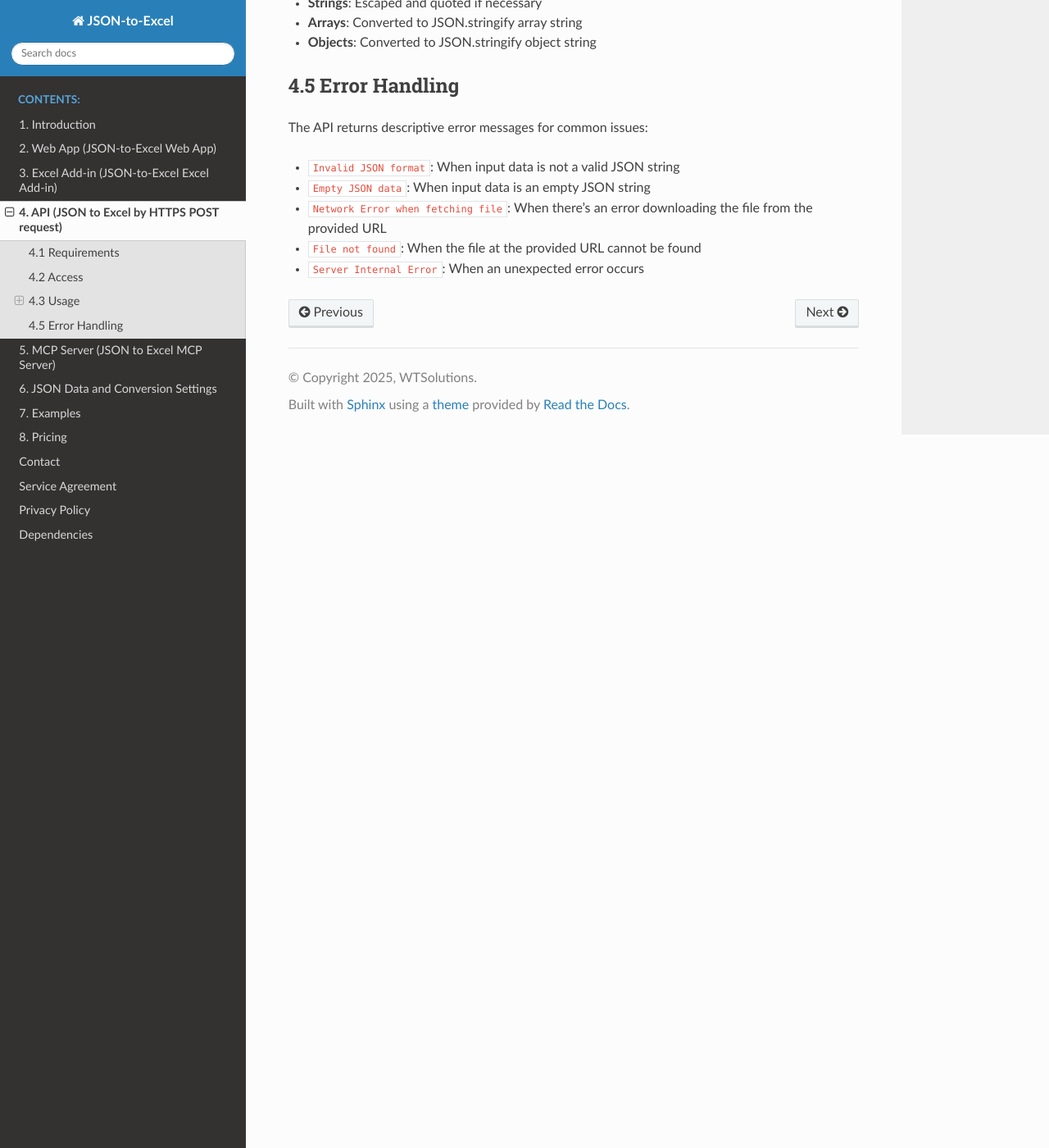
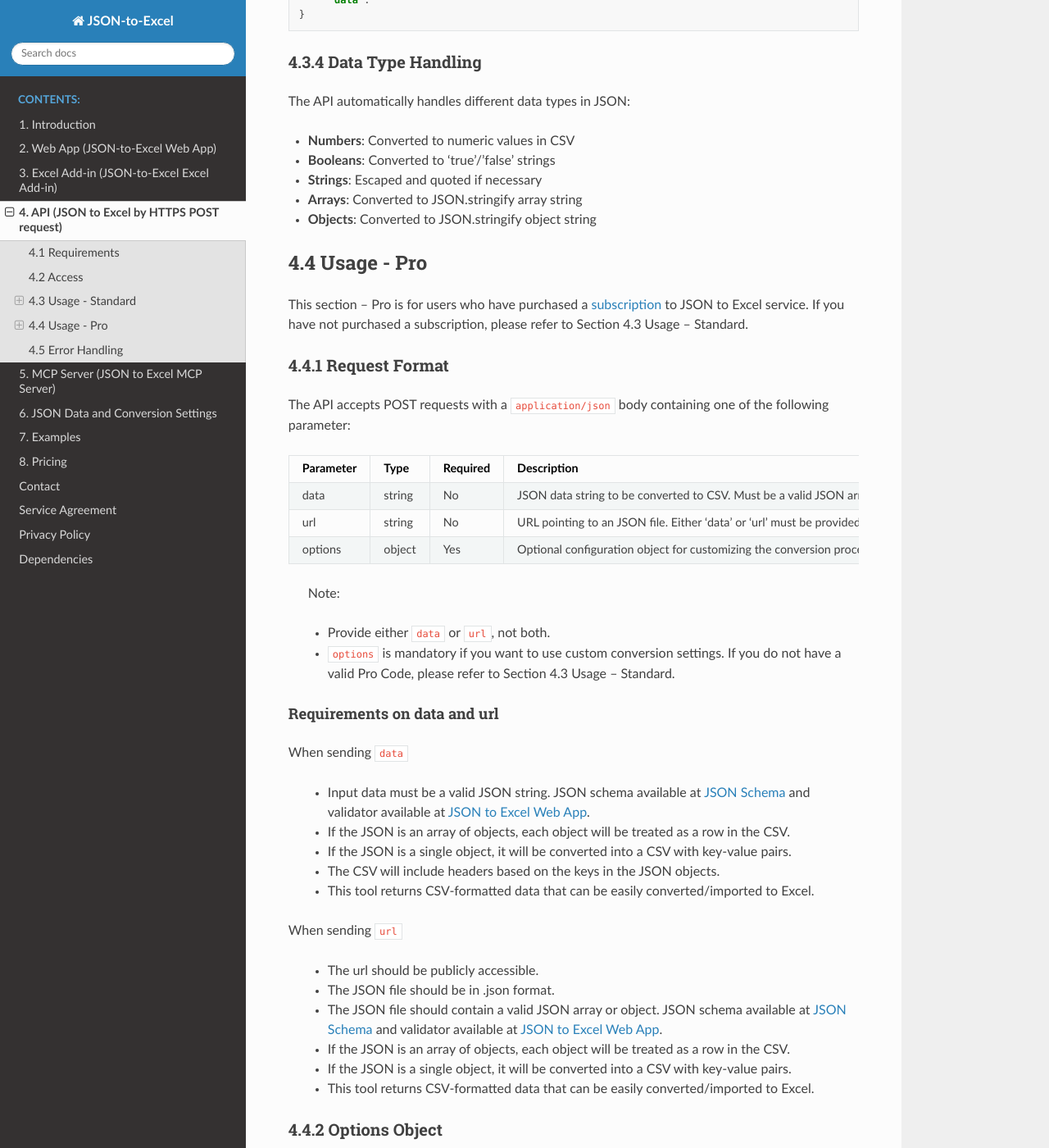
Before and after one commit to he-yang/JSON-to-Excel, a Sphinx documentation site: the page built from source/API.md, in a window 1280 px wide and 1400 px high, scrolled down 3037 px. Shown: the whole window at 82% size. Built offline with Sphinx 7.4.7 and the Read the Docs theme 3.1.0, drawn with Linux system fonts in a browser that asks for light colours; some of the changed text lies outside the part shown.

Commit message:
update api, options

````diff
--- a/source/API.md
+++ b/source/API.md
@@ -19,6 +19,11 @@
 
 Send `POST` request to access point `https://mcp2.wtsolutions.cn/json-to-excel-api` with required parameters described below in usage section.
 
+There are two ways to use this API:
+
+- Standard way(Section 4.3): free of charge, with standard conversion rules.
+- Pro way (Section 4.4): with custom conversion rules, requires a valid subscription to JSON to Excel by WTSolutions service. Please visit [Pricing](https://json-to-excel.wtsolutions.cn/en/latest/pricing.html) for more details.
+
 <script async src="https://pagead2.googlesyndication.com/pagead/js/adsbygoogle.js?client=ca-pub-8772217510669640"
      crossorigin="anonymous"></script>
 <ins class="adsbygoogle"
@@ -31,12 +36,13 @@
      (adsbygoogle = window.adsbygoogle || []).push({});
 </script>
 
-## 4.3 Usage
+## 4.3 Usage - Standard
 
 The JSON-to-Excel API provides a simple way to convert JSON into CSV format. This API accepts
 - JSON format data
 - URL pointing to an JSON file
 
+In this section, you can find a standard way to use this API, and this way is free of charge. If you would like to make some customized conversion, please refer to Section 4.4 Usage – Pro.
 
 ### 4.3.1 Request Format
 
@@ -139,6 +145,115 @@
 
 
 
+## 4.4 Usage - Pro
+
+This section – Pro is for users who have purchased a [subscription](pricing.md) to JSON to Excel service. If you have not purchased a subscription, please refer to Section 4.3 Usage – Standard.
+
+### 4.4.1 Request Format
+
+The API accepts POST requests with a `application/json` body containing one of the following parameter:
+
+| Parameter | Type   | Required | Description                                                                 |
+|-----------|--------|----------|-----------------------------------------------------------------------------|
+| data      | string | No       | JSON data string to be converted to CSV. Must be a valid JSON array or object. |
+| url       | string | No       | URL pointing to an JSON file. Either 'data' or 'url' must be provided |
+| options   | object | Yes      | Optional configuration object for customizing the conversion process |
+
+> Note:
+> - Provide either `data` or `url`, not both.
+> - `options` is mandatory if you want to use custom conversion settings. If you do not have a valid Pro Code, please refer to Section 4.3 Usage – Standard.
+
+#### Requirements on data and url
+
+When sending `data`
+> - Input data must be a valid JSON string. JSON schema available at [JSON Schema](profeatures.md#json-format-schema) and validator available at [JSON to Excel Web App](https://s.wtsolutions.cn/json-to-excel.html).
+> - If the JSON is an array of objects, each object will be treated as a row in the CSV.
+> - If the JSON is a single object, it will be converted into a CSV with key-value pairs.
+> - The CSV will include headers based on the keys in the JSON objects.
+> - This tool returns CSV-formatted data that can be easily converted/imported to Excel.
+
+When sending `url`
+> - The url should be publicly accessible.
+> - The JSON file should be in .json format.
+> - The JSON file should contain a valid JSON array or object. JSON schema available at [JSON Schema](profeatures.md#json-format-schema) and validator available at [JSON to Excel Web App](https://s.wtsolutions.cn/json-to-excel.html).
+> - If the JSON is an array of objects, each object will be treated as a row in the CSV.
+> - If the JSON is a single object, it will be converted into a CSV with key-value pairs.
+> - This tool returns CSV-formatted data that can be easily converted/imported to Excel.
+
+### 4.4.2 Options Object
+
+The options object can contain the following properties:
+
+| Property | Type  |Default | Description                                                                 |
+|----------|-------|--------|-----------------------------------------------------------------------------|
+| proCode  | string| ""     | Pro Code for custom conversion rules which requires a valid subscription to JSON to Excel service. This is a mandatory input.|
+|jsonMode| string | “flat”| Format mode for JSON output: “nested”, or “flat”|
+|delimiter| string | “.” | Delimiter character for nested JSON keys when using jsonMode: “nested”, acceptable delimiters are “.”, “_”, “__”, “/”.|
+|maxDepth|string| "unlimited"| Maximum depth for nested JSON objects when using jsonMode: “nested”. For maxDepth, "unlimited", "1" ~ "20" acceptable.|
+
+Note:
+> - proCode is mandatory. If you do not have a valid [Pro Code](pricing.md), please refer to Section 4.3 Usage – Standard.
+> - Detailed conversion rules can be found in [Pro Features](profeatures.md).
+
+### 4.3.2 Response Format
+The API returns a JSON object with the following structure:
+
+| Field   | Type    | Description                                                                 |
+|---------|---------|-----------------------------------------------------------------------------|
+| isError | boolean | Indicates if there was an error processing the request                      |
+| msg     | string  | 'success' or error description                                              |
+| data    | string  | Converted CSV data string, '' if there was an error. This CSV data can be easily imported into Excel.                                      |
+
+
+### 4.4.3 Example
+
+#### Example Request with 'data'
+
+Request:
+
+```json
+{
+     "data": "[{\"name\":\"John\",\"contact\":{\"email\":\"john@example.com\",\"phone\":\"1234567890\"}},{\"name\":\"Jane\",\"contact\":{\"email\":\"jane@example.com\",\"phone\":\"0987654321\"}}]",
+     "options":{
+          "proCode": "input your Pro Code here",
+          "jsonMode": "nested",
+          "delimiter": ".",
+          "maxDepth": "unlimited"
+     }
+}
+```
+
+Response:
+
+```json
+{
+     "isError": false,
+     "data": "name,contact.email,contact.phone\nJohn,john@example.com,1234567890\nJane,jane@example.com,0987654321",
+     "msg": "success"
+}
+```
+
+
+#### Example Error Response
+```json
+{
+     "isError": true,
+     "msg": "Invalid JSON format",
+     "data": ""
+}
+```
+
+### 4.4.4 Data Type Handling
+
+The API automatically handles different data types in JSON:
+
+- **Numbers**: Converted to numeric values in CSV
+- **Booleans**: Converted to 'true'/'false' strings
+- **Strings**: Escaped and quoted if necessary
+- **Arrays**: Converted to JSON.stringify array string
+- **Objects**: Converted to JSON.stringify object string
+
+
 ## 4.5 Error Handling
 The API returns descriptive error messages for common issues:
 - `Invalid JSON format`: When input data is not a valid JSON string
````
